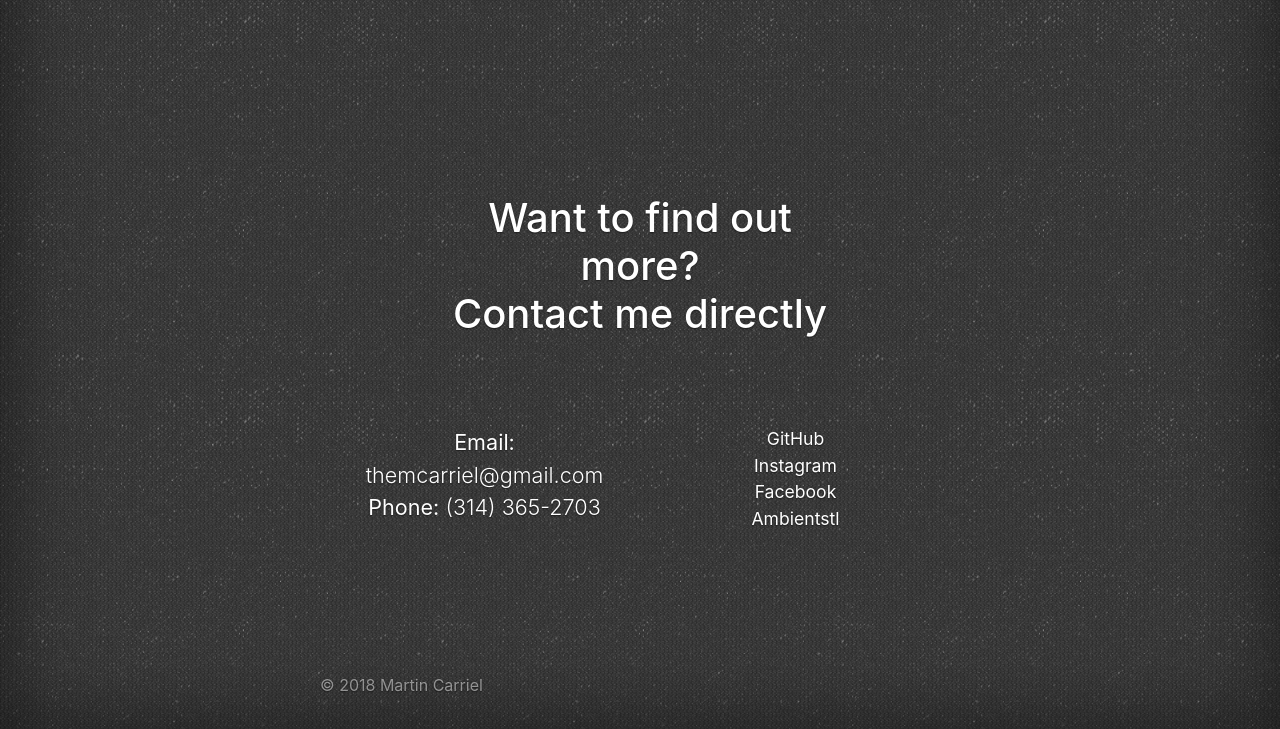
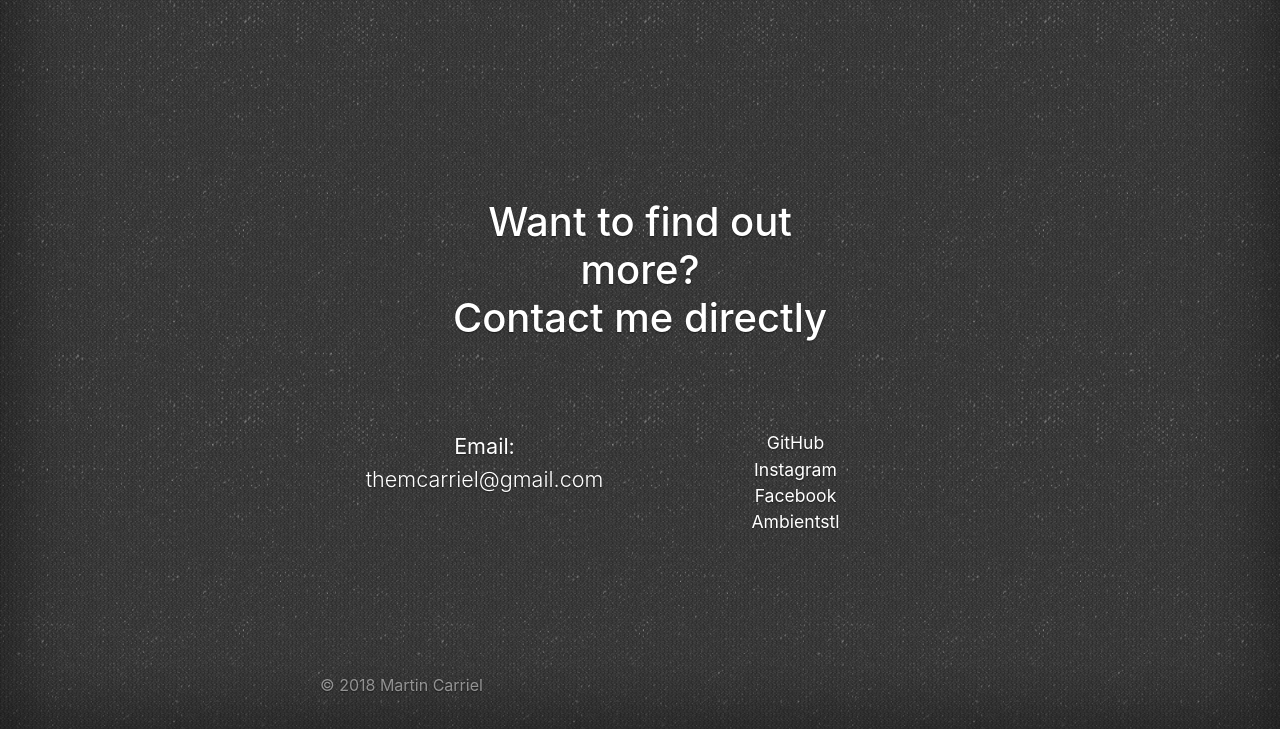
Before and after one commit to ambientstl/ambientstl.github.io, a plain HTML site: page contact.html in a window 1280 px wide. Shown: the part 71-800 px from the top of the page. Drawn offline with nearby package versions, Linux system fonts and the light colour scheme.

Commit message:
update contact info

```diff
--- a/contact.html
+++ b/contact.html
@@ -37,8 +37,6 @@
         <div class="col-sm-6">
           <p class="lead justify-content-center contact-info">
             <strong>Email: </strong> <a href="mailto:themcarriel@gmail.co" target="_blank">themcarriel@gmail.com</a>
-            </br>
-            <strong>Phone: </strong> (314) 365-2703
           </p>
         </div>
         <div class="col-sm-6">
```
